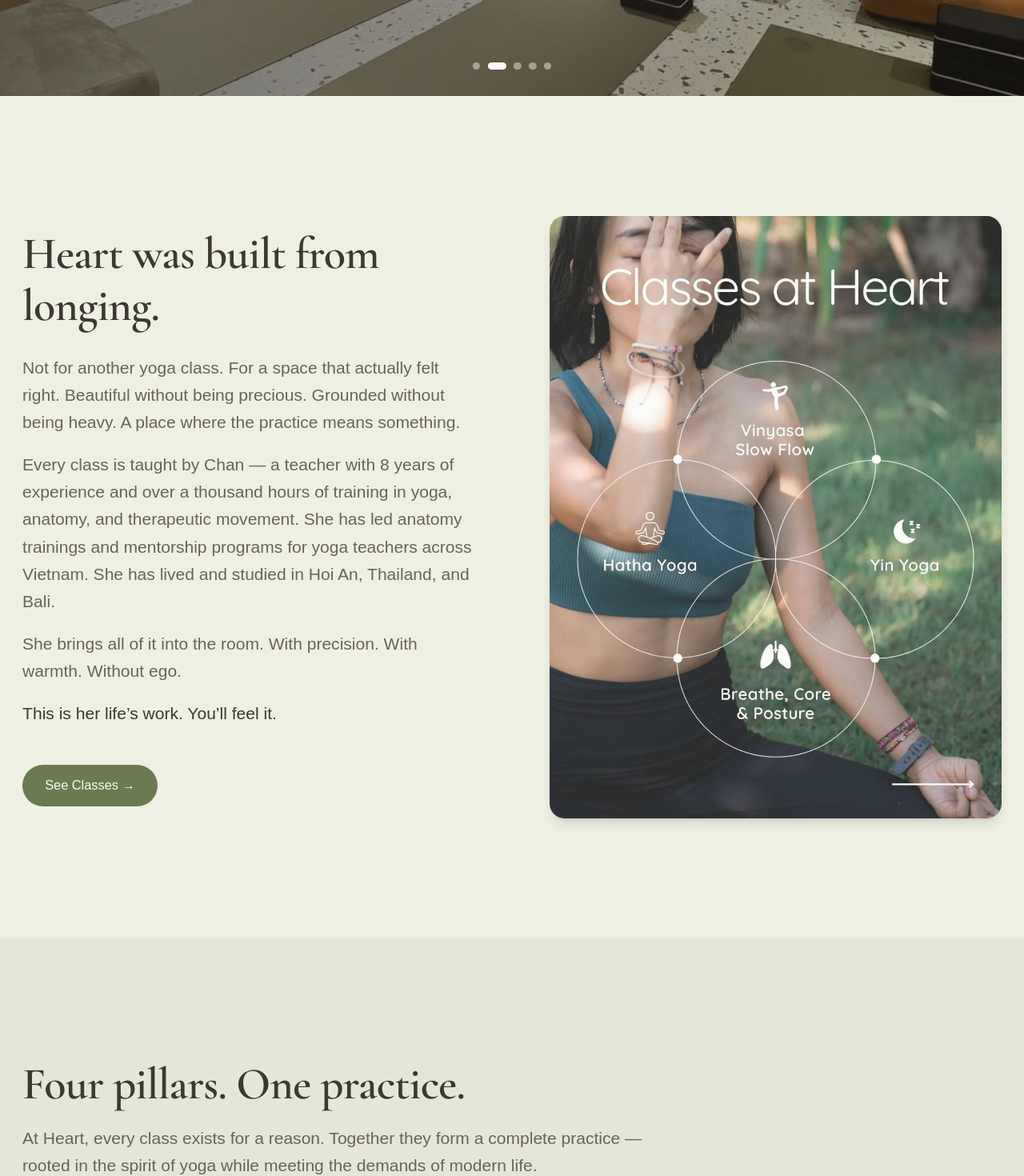
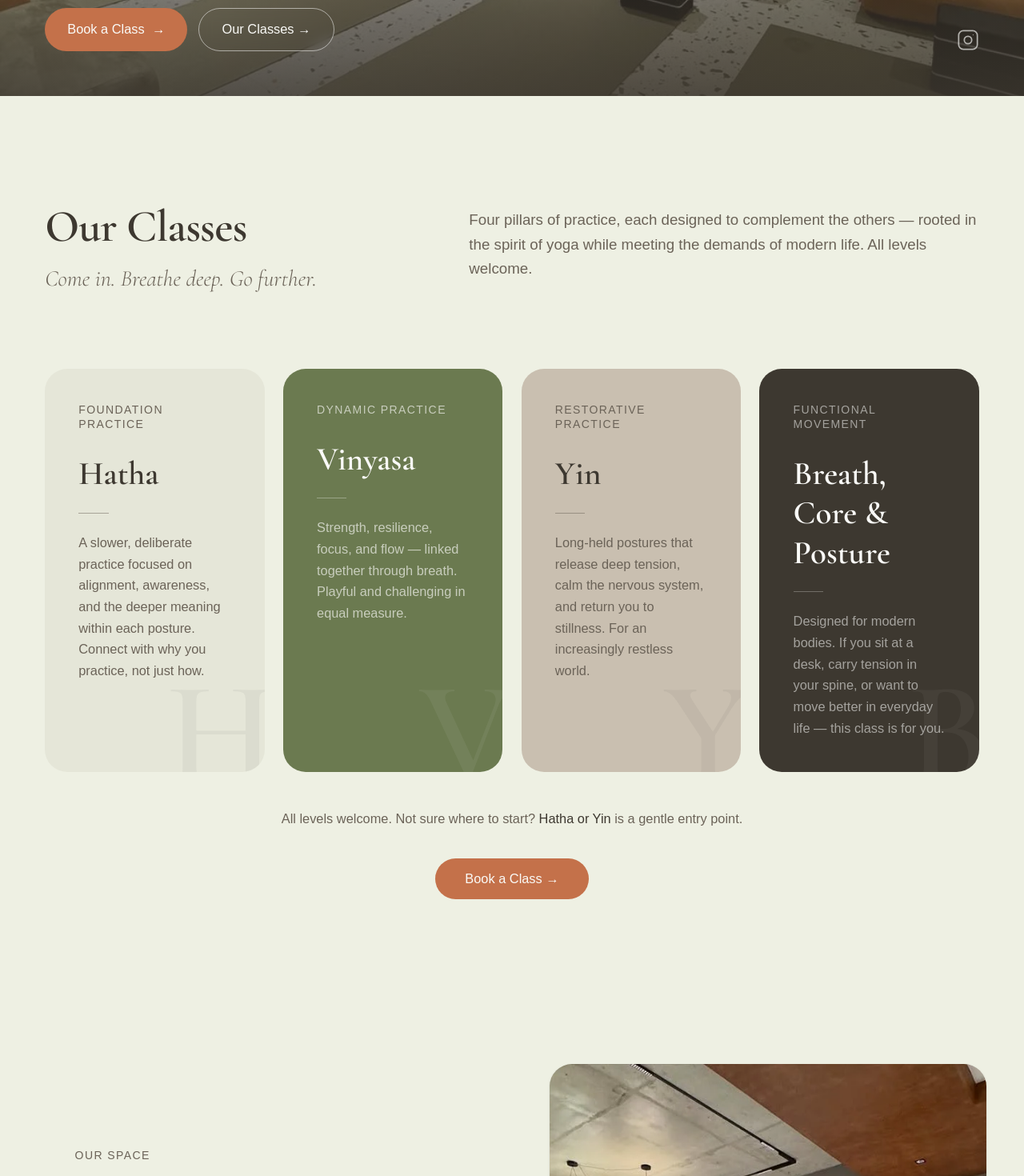
Before and after one commit to kavimade/heart-studio, a Next.js app: page / in a window 1280 px wide. Shown: the part 680-2150 px from the top of the page at 80% size. Built offline with nearby package versions, Linux system fonts and the light colour scheme; a web font is replaced by a local one.

Commit message:
Promote v2 to main homepage
Co-Authored-By: Claude Sonnet 4.6 <noreply@anthropic.com>

```diff
--- a/app/page.tsx
+++ b/app/page.tsx
@@ -1,10 +1,12 @@
 import { Navbar } from "@/components/Navbar"
-import { HeroSection } from "@/components/HeroSection"
-import { AboutSection } from "@/components/AboutSection"
-import { ClassesSection } from "@/components/ClassesSection"
+import { HeroSectionV2 } from "@/components/HeroSectionV2"
+import { ClassesV2Section } from "@/components/v2/ClassesV2Section"
+import { SpaceV2Section } from "@/components/v2/SpaceV2Section"
+import { PhilosophyV2Section } from "@/components/v2/PhilosophyV2Section"
 import { ScheduleSection } from "@/components/ScheduleSection"
 import { FAQSection } from "@/components/FAQSection"
-import { ContactSection } from "@/components/ContactSection"
+import { ContactV2Section } from "@/components/v2/ContactV2Section"
+import { InstagramV2Section } from "@/components/v2/InstagramV2Section"
 import { Footer } from "@/components/Footer"
 
 export default function Home() {
@@ -12,12 +14,14 @@ export default function Home() {
     <>
       <Navbar />
       <main>
-        <HeroSection />
-        <AboutSection />
-        <ClassesSection />
+        <HeroSectionV2 />
+        <ClassesV2Section />
+        <SpaceV2Section />
+        <PhilosophyV2Section />
         <ScheduleSection />
         <FAQSection />
-        <ContactSection />
+        <ContactV2Section />
+        <InstagramV2Section />
       </main>
       <Footer />
     </>
```
